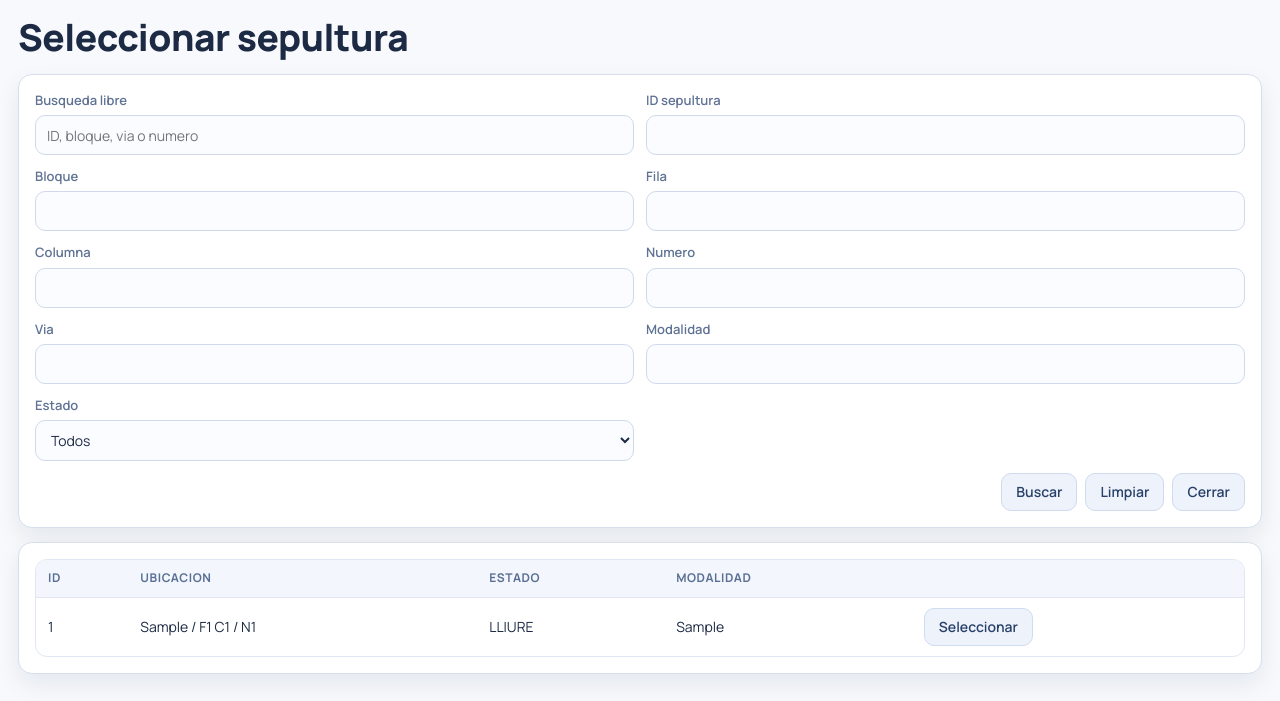
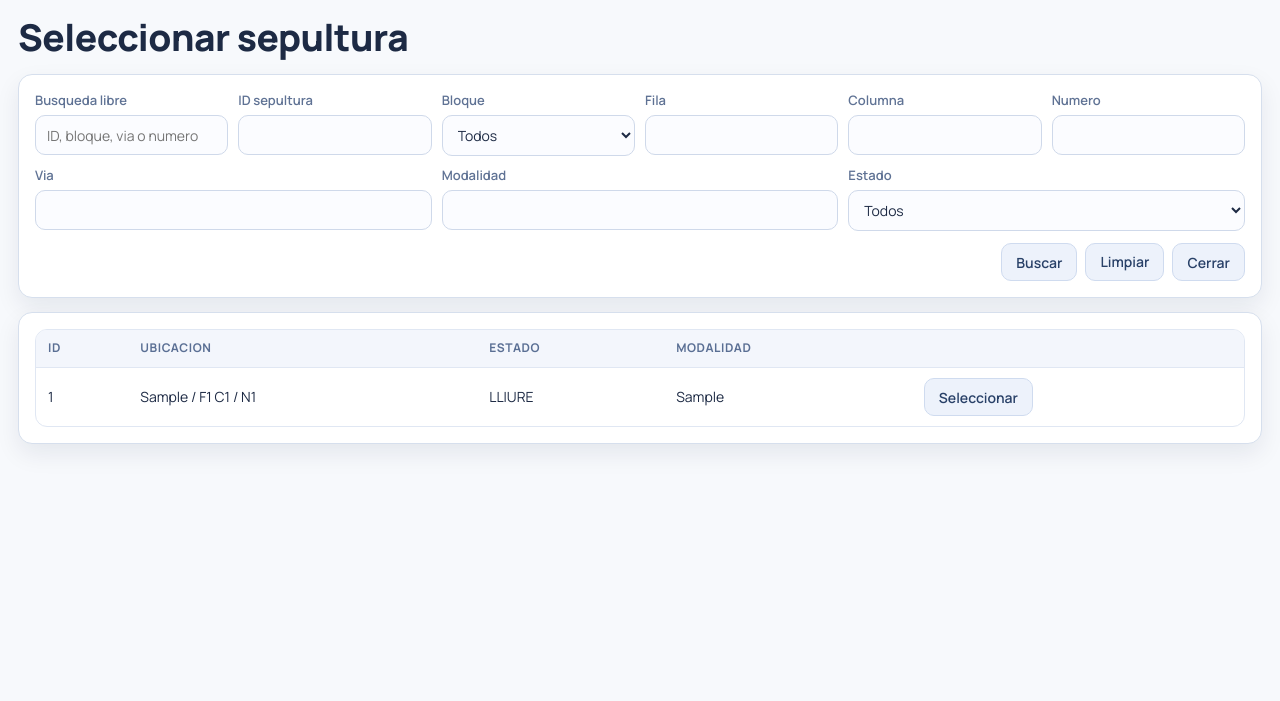
Before and after one commit to jaumecarreno/cementerio, a Flask app: page /cementerio/expedientes/picker/sepulturas in a window 1280 px wide. Shown: the top 701 px of the page. Run offline with Flask 3, Linux system fonts and the light colour scheme; a user stored in the database is signed in; tables that the repository leaves empty hold one stand-in row (values such as "Sample post").

Commit message:
feat: enhance picker forms with improved layout and additional filters

```diff
--- a/app/cemetery/routes.py
+++ b/app/cemetery/routes.py
@@ -616,6 +616,7 @@
         filters=filters,
         target_field=target_field,
         label_field=label_field,
+        sepultura_blocks=list_sepultura_blocks(),
         sepultura_states=[state.value for state in SepulturaEstado],
     )
 
--- a/app/static/style.css
+++ b/app/static/style.css
@@ -850,6 +850,22 @@
   padding: 18px;
 }
 
+.picker-filters-row {
+  display: flex;
+  flex-wrap: wrap;
+  gap: 10px;
+}
+
+.picker-filter-item {
+  flex: 1 1 180px;
+  min-width: 160px;
+}
+
+.picker-filter-item input,
+.picker-filter-item select {
+  width: 100%;
+}
+
 .ticket-checkbox {
   width: 18px;
   min-height: 0;
--- a/app/templates/base.html
+++ b/app/templates/base.html
@@ -161,10 +161,12 @@
         },
         setField: function (fieldId, value, labelFieldId, labelText) {
           const input = document.getElementById(fieldId);
+          let updated = false;
           if (input) {
             input.value = String(value || "");
             input.dispatchEvent(new Event("input", { bubbles: true }));
             input.dispatchEvent(new Event("change", { bubbles: true }));
+            updated = true;
           }
           if (labelFieldId) {
             const label = document.getElementById(labelFieldId);
@@ -172,6 +174,7 @@
               label.textContent = labelText ? String(labelText) : "";
             }
           }
+          return updated;
         },
       };
 
--- a/app/templates/cemetery/expediente_picker_sepulturas.html
+++ b/app/templates/cemetery/expediente_picker_sepulturas.html
@@ -13,40 +13,45 @@
       <form method="get" action="{{ url_for('cemetery.expediente_sepultura_picker') }}">
         <input type="hidden" name="target_field" value="{{ target_field }}">
         <input type="hidden" name="label_field" value="{{ label_field }}">
-        <div class="form-grid">
-          <div>
+        <div class="picker-filters-row">
+          <div class="picker-filter-item">
             <label>Busqueda libre</label>
             <input type="text" name="q" value="{{ filters.q }}" placeholder="ID, bloque, via o numero">
           </div>
-          <div>
+          <div class="picker-filter-item">
             <label>ID sepultura</label>
             <input type="text" name="sepultura_id" value="{{ filters.sepultura_id }}">
           </div>
-          <div>
+          <div class="picker-filter-item">
             <label>Bloque</label>
-            <input type="text" name="bloque" value="{{ filters.bloque }}">
+            <select name="bloque">
+              <option value="">Todos</option>
+              {% for block in sepultura_blocks %}
+              <option value="{{ block }}" {% if filters.bloque == block %}selected{% endif %}>{{ block }}</option>
+              {% endfor %}
+            </select>
           </div>
-          <div>
+          <div class="picker-filter-item">
             <label>Fila</label>
             <input type="text" name="fila" value="{{ filters.fila }}">
           </div>
-          <div>
+          <div class="picker-filter-item">
             <label>Columna</label>
             <input type="text" name="columna" value="{{ filters.columna }}">
           </div>
-          <div>
+          <div class="picker-filter-item">
             <label>Numero</label>
             <input type="text" name="numero" value="{{ filters.numero }}">
           </div>
-          <div>
+          <div class="picker-filter-item">
             <label>Via</label>
             <input type="text" name="via" value="{{ filters.via }}">
           </div>
-          <div>
+          <div class="picker-filter-item">
             <label>Modalidad</label>
             <input type="text" name="modalidad" value="{{ filters.modalidad }}">
           </div>
-          <div>
+          <div class="picker-filter-item">
             <label>Estado</label>
             <select name="estado">
               <option value="">Todos</option>
@@ -98,7 +103,7 @@
     </div>
   </main>
   <script>
-    function fallbackRedirect(fieldId, value) {
+    function fallbackRedirect(fieldId, value, preferOpener) {
       var base = "{{ url_for('cemetery.expedientes') }}";
       var map = {
         source_sepultura_id: "prefill_source_sepultura_id",
@@ -109,6 +114,14 @@
         return false;
       }
       var next = base + "?" + key + "=" + encodeURIComponent(String(value || ""));
+      if (preferOpener && window.opener && !window.opener.closed) {
+        try {
+          window.opener.location.href = next;
+          window.close();
+          return true;
+        } catch (err) {
+        }
+      }
       window.location.href = next;
       return true;
     }
@@ -125,14 +138,12 @@
       if (window.opener && !window.opener.closed) {
         try {
           if (window.opener.CemPopupPicker && typeof window.opener.CemPopupPicker.setField === "function") {
-            window.opener.CemPopupPicker.setField(fieldId, value, labelFieldId, labelText);
-            delivered = true;
+            delivered = !!window.opener.CemPopupPicker.setField(fieldId, value, labelFieldId, labelText);
           }
         } catch (err) {
         }
         try {
           window.opener.postMessage(payload, window.location.origin);
-          delivered = true;
         } catch (err) {
         }
       }
@@ -140,7 +151,7 @@
         window.close();
         return false;
       }
-      return fallbackRedirect(fieldId, value);
+      return fallbackRedirect(fieldId, value, true);
     }
   </script>
 </body>
```
Also changed, not shown: app/templates/cemetery/expediente_picker_personas.html (+17 -11 lines).
